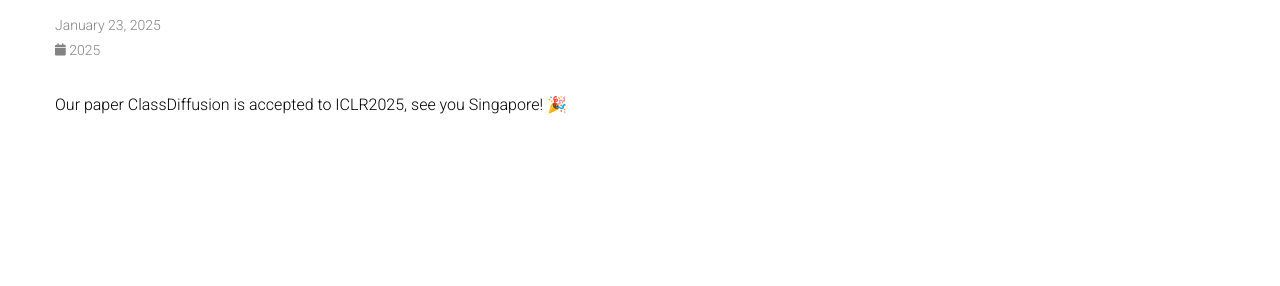
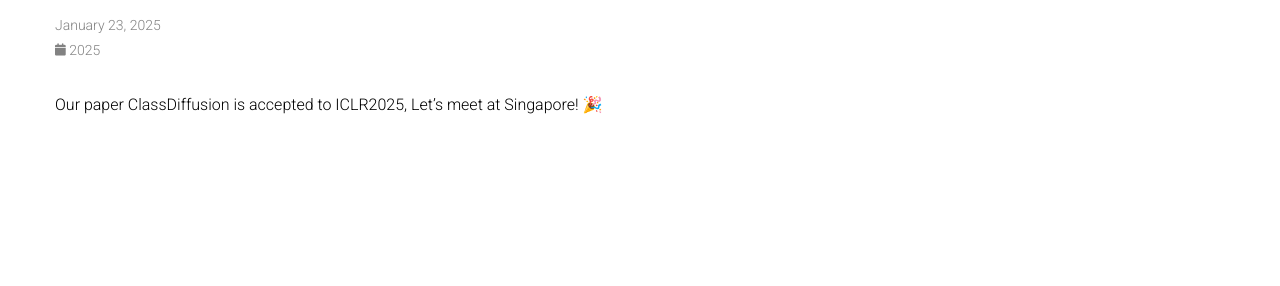
Before and after one commit to Rbrq03/Rbrq03.github.io, a Jekyll site: the page built from _news/announcement_8.md, in a window 1280 px wide. Shown: the part 146-432 px from the top of the page. Built offline with Jekyll 4.4.1, drawn with Linux system fonts in a browser that asks for light colours; comment, search, counter and statistics services are not loaded; a style sheet for code colours, icons or effects is not loaded.

Commit message:
fix word

```diff
--- a/_news/announcement_8.md
+++ b/_news/announcement_8.md
@@ -5,4 +5,4 @@
 related_posts: false
 ---
 
-Our paper ClassDiffusion is accepted to ICLR2025, see you Singapore! 🎉
+Our paper ClassDiffusion is accepted to ICLR2025, Let's meet at Singapore! 🎉
```
